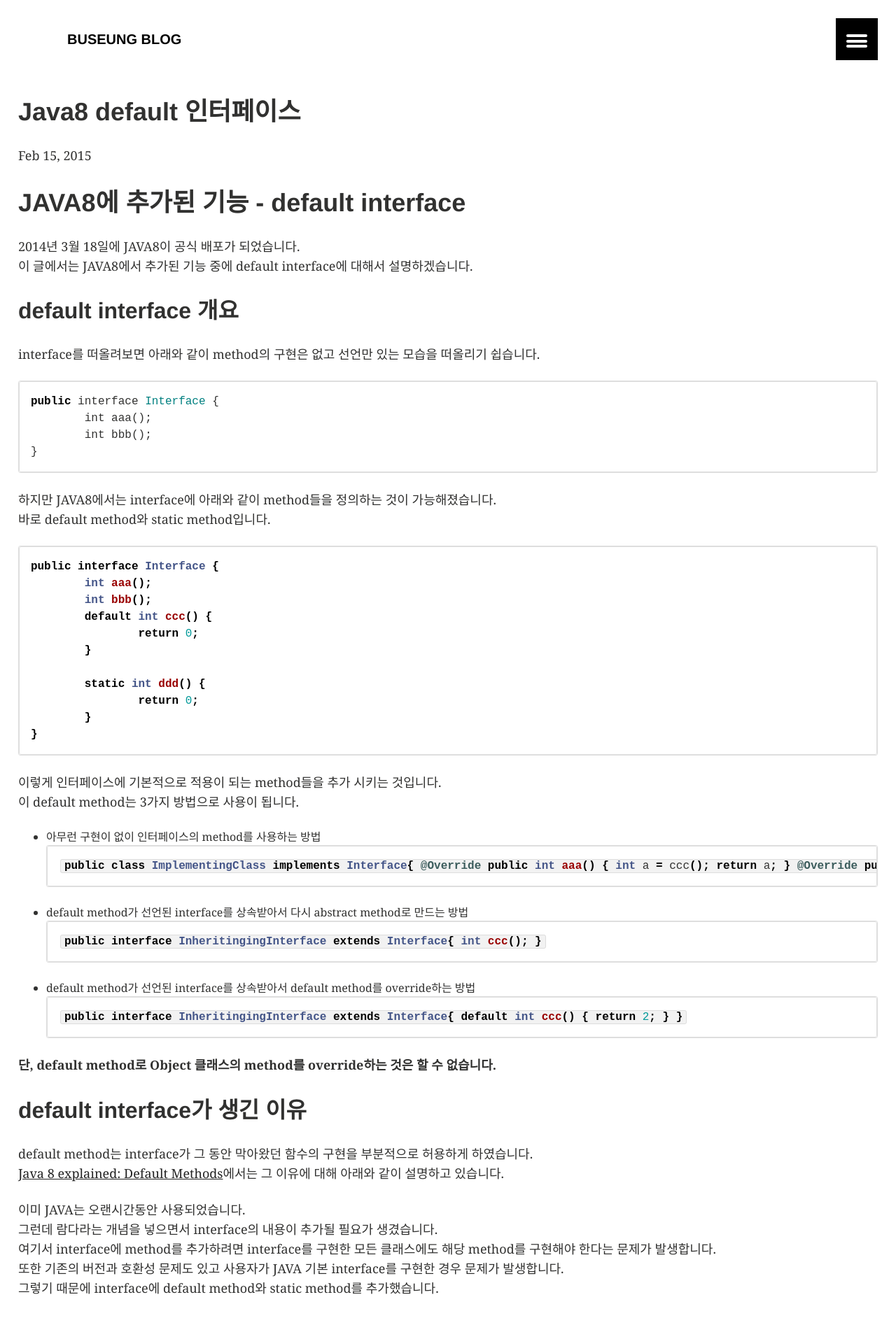
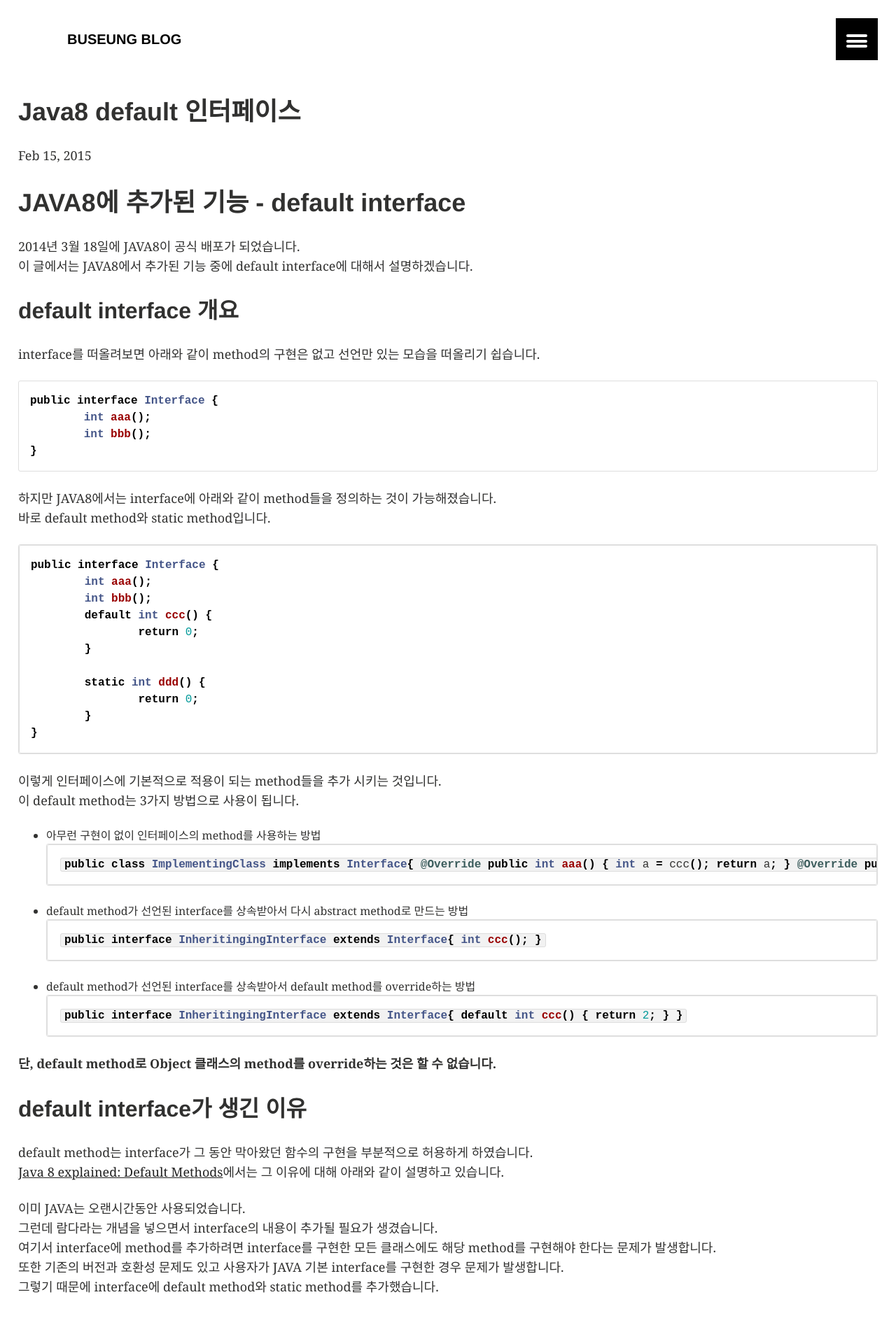
Before and after one commit to kbs0327/blog, a Jekyll site: the page built from _posts/2015-02-15-java8-default-interface.markdown, in a window 1280 px wide. Shown: the top 1884 px of the page at 70% size. Built offline with Jekyll 4.4.1, drawn with Linux system fonts in a browser that asks for light colours.

Commit message:
Update 2015-02-15-java8-default-interface.markdown

````diff
--- a/_posts/2015-02-15-java8-default-interface.markdown
+++ b/_posts/2015-02-15-java8-default-interface.markdown
@@ -15,12 +15,12 @@ categories: technology
 ## default interface 개요
 
  interface를 떠올려보면 아래와 같이 method의 구현은 없고 선언만 있는 모습을 떠올리기 쉽습니다.
-```ruby
+{% highlight java %}
 public interface Interface {
 	int aaa();
 	int bbb();
 }
-```
+{% endhighlight %}
 하지만 JAVA8에서는 interface에 아래와 같이 method들을 정의하는 것이 가능해졌습니다.
 바로 default method와 static method입니다.
 ```java
````
